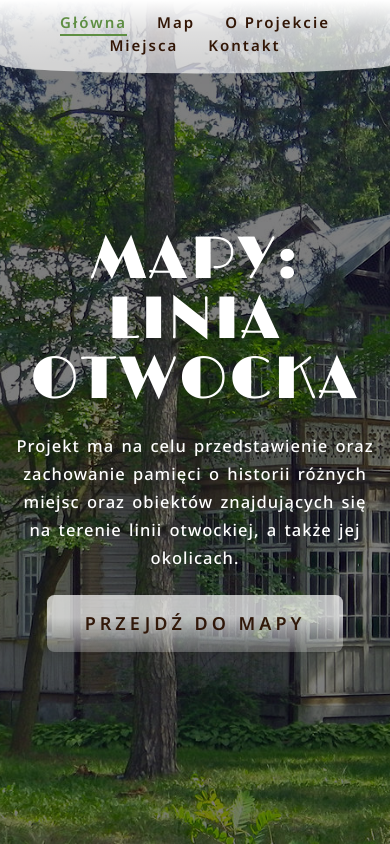
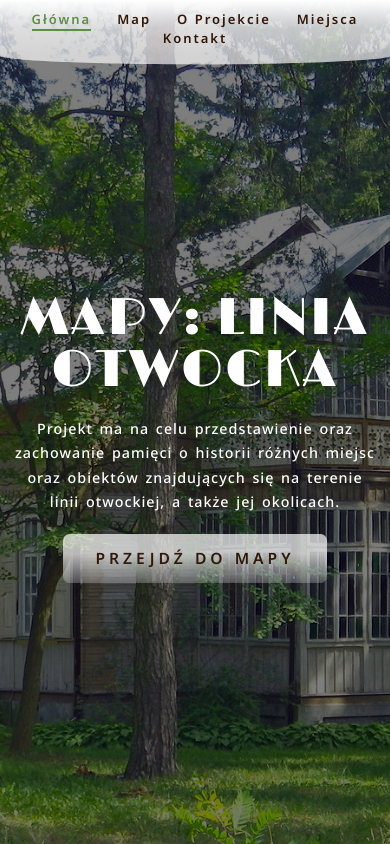
Before and after one commit to MacJ13/linia-otw-maps, a React (Vite) app: page / in a window 390 px wide. Built offline with nearby package versions, Linux system fonts and the light colour scheme.

Commit message:
Add media queries to html selector

```diff
--- a/src/index.css
+++ b/src/index.css
@@ -26,6 +26,18 @@ html {
   box-sizing: border-box;
   font-family: "Noto Sans", sans-serif;
   font-size: 15px;
+}
+
+@media only screen and (max-width: 1000px) {
+  html {
+    font-size: 14px;
+  }
+}
+
+@media only screen and (max-width: 700px) {
+  html {
+    font-size: 13px;
+  }
 }
 
 a {
```
